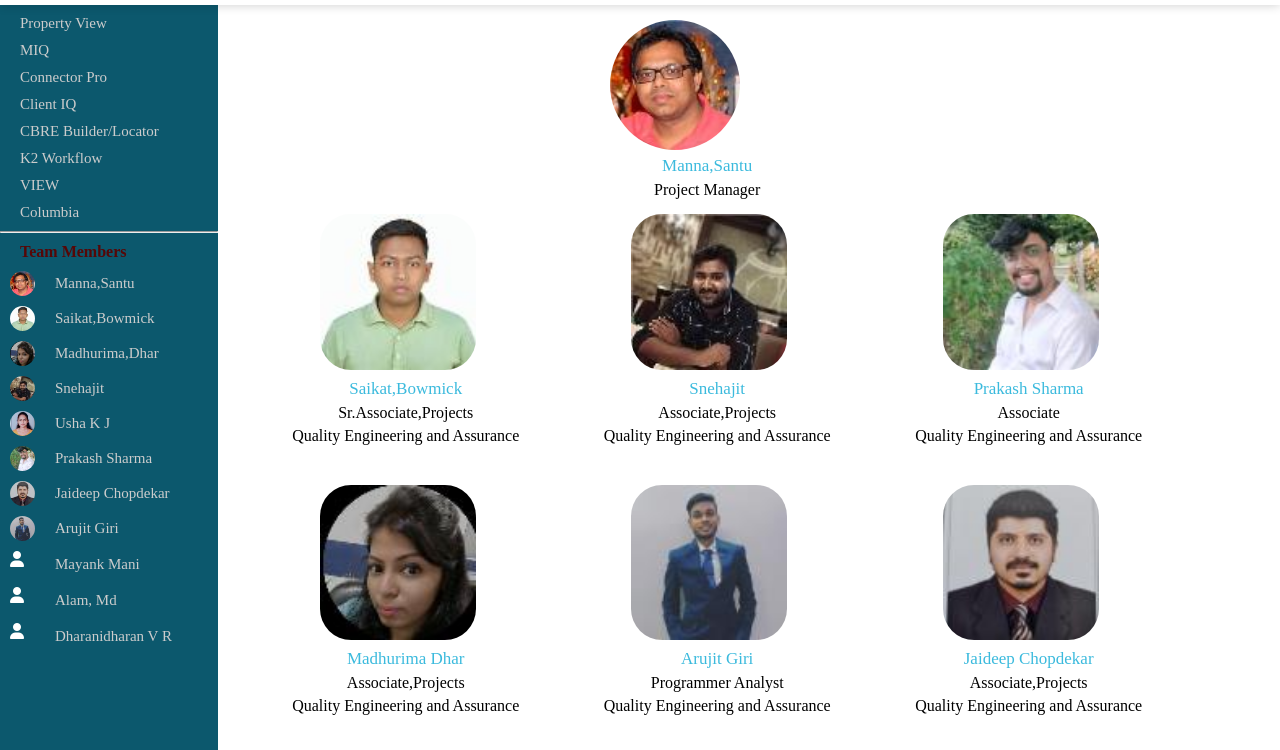
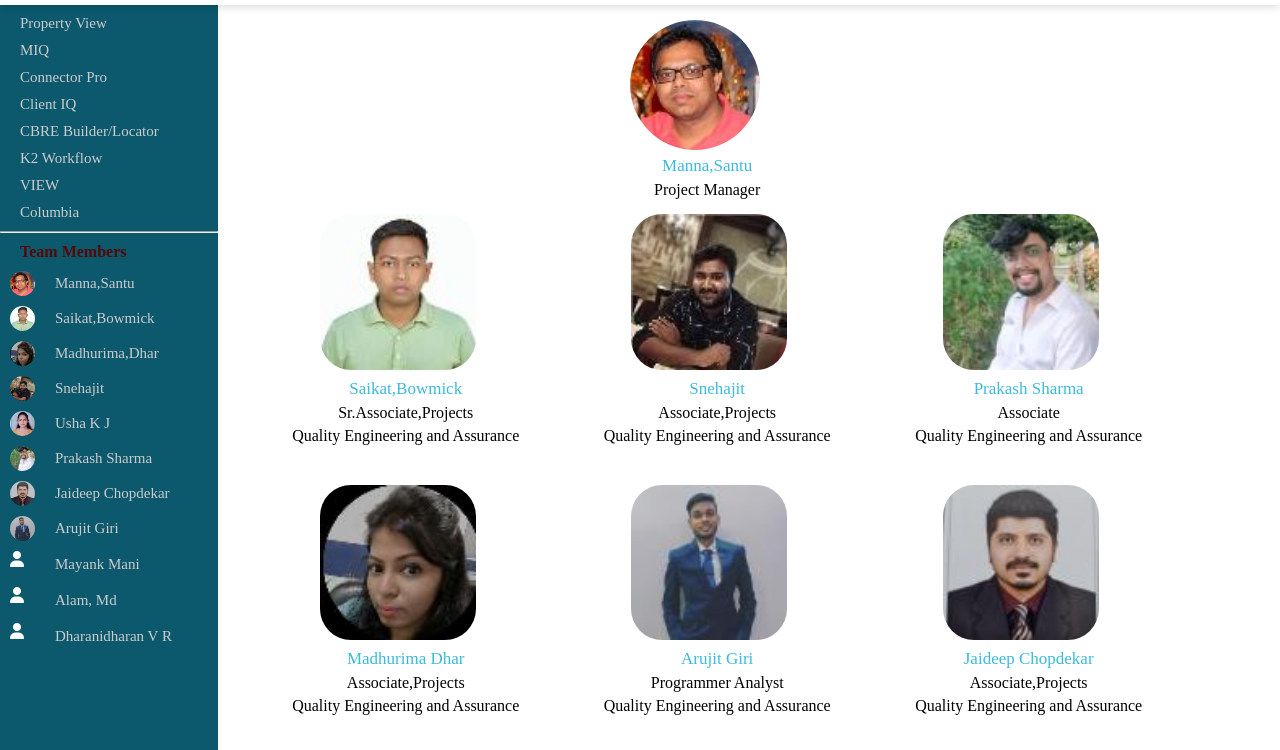
Before and after one commit to UshaKJ/Cognizant-CBRE-Project-Details, a plain HTML site: page index.html in a window 1280 px wide. Shown: the part 50-800 px from the top of the page. Drawn offline with Linux system fonts and the light colour scheme.

Commit message:
Update style.css

```diff
--- a/style.css
+++ b/style.css
@@ -178,7 +178,7 @@ nav {
 
 .container .banner img {
     border-radius: 50%;
-    margin-left: 290px;
+    margin-left: 310px;
     width: 130px;
     margin-bottom: 2px;
 }
```
